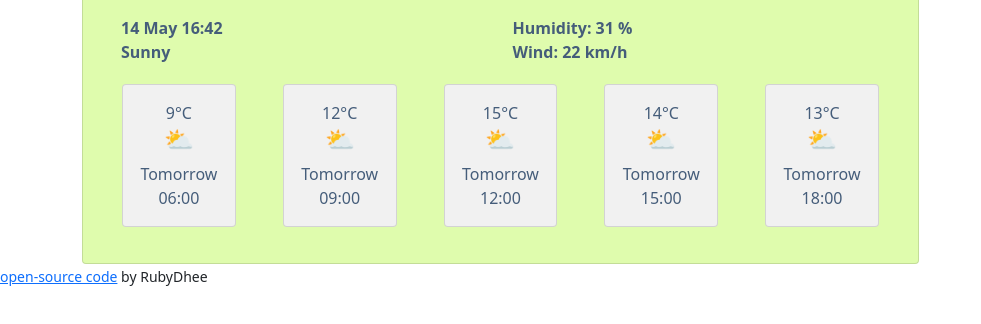
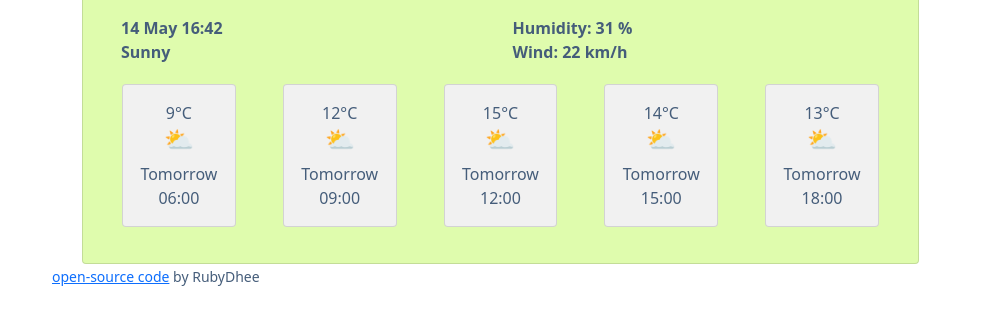
Before and after one commit to RubyDhee/weather-app, a plain HTML site: page index.html in a window 1280 px wide. Shown: the part 108-432 px from the top of the page, without its empty margins (0-981 px from the left). Drawn offline with nearby package versions, Linux system fonts and the light colour scheme; a script that the page names is missing.

Commit message:
Update styles.css
adapted <small>

```diff
--- a/src/styles.css
+++ b/src/styles.css
@@ -40,7 +40,7 @@ h2 {
   color: #455d7a;
   border-radius: 5px;
 }
-#code {
-  font-size: small;
+small {
+  color: #455d7a;
   margin-left: 52px;
 }
```
